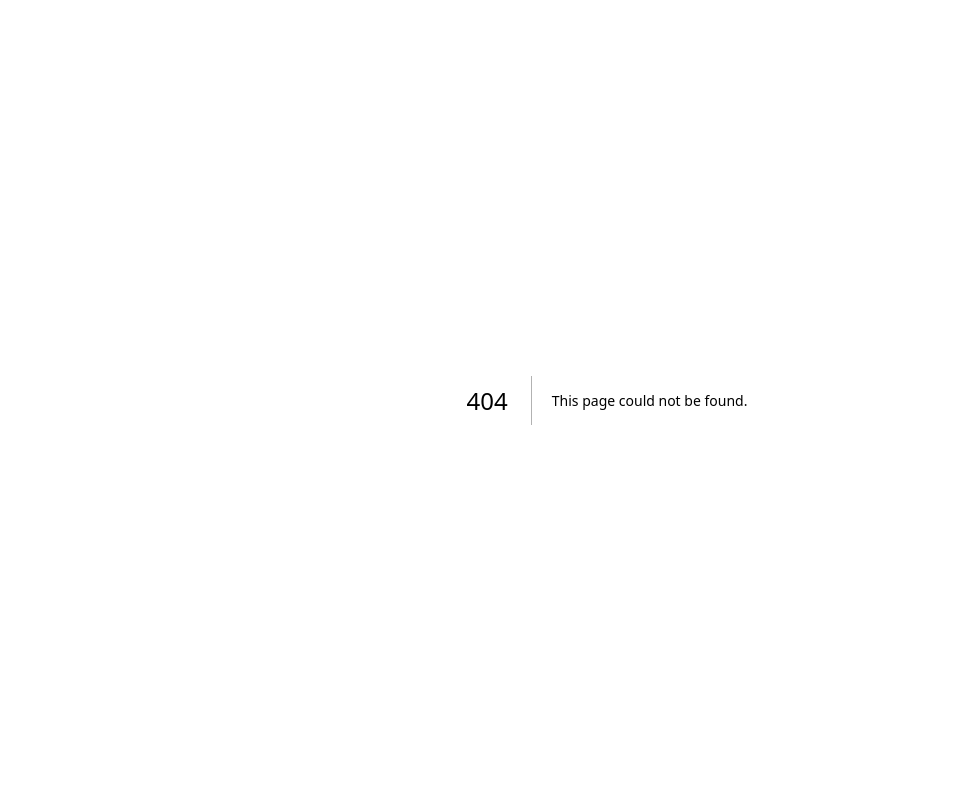
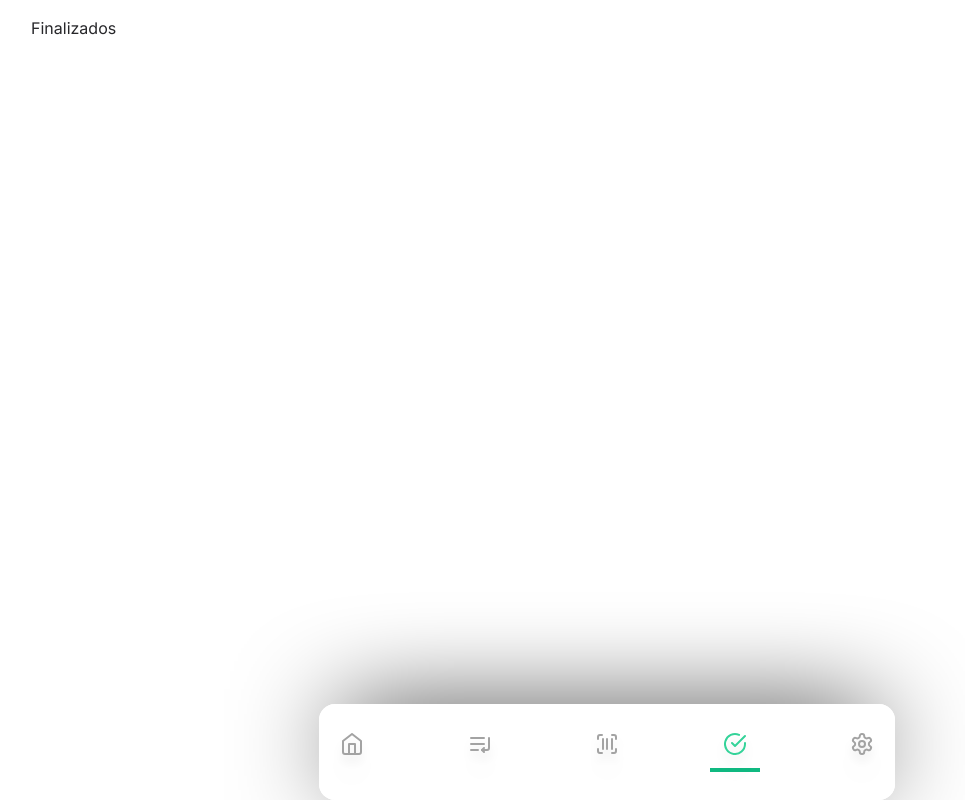
Before and after one commit to MarcusPOliveira/barcode-scanner, a Next.js app: page /finalizados in a window 1280 px wide. Before the commit this address had no page. Shown: the whole page, without its empty margins (33-998 px from the left). Built offline with nearby package versions, Linux system fonts and the light colour scheme.

Commit message:
feat: menu bottom component

```diff
--- /dev/null
+++ b/src/app/finalizados/page.tsx
@@ -0,0 +1,12 @@
+'use client'
+import { Layout } from '@/components'
+
+const Finalizados = () => {
+  return (
+    <Layout hasMenuBottom>
+      <div>Finalizados</div>
+    </Layout>
+  )
+}
+
+export default Finalizados
--- a/src/app/home/page.tsx
+++ b/src/app/home/page.tsx
@@ -1,7 +1,7 @@
 'use client'
 import { useEffect, useState } from 'react'
 
-import { Header, Layout } from '@/components'
+import { Header, Layout, Shortcuts } from '@/components'
 
 export default function Home() {
   const [isMounted, setIsMounted] = useState(false)
@@ -15,8 +15,9 @@ export default function Home() {
   }
 
   return (
-    <Layout>
+    <Layout hasMenuBottom>
       <Header />
+      <Shortcuts />
     </Layout>
   )
 }
--- a/src/components/layout/index.tsx
+++ b/src/components/layout/index.tsx
@@ -1,13 +1,49 @@
 import { ReactNode } from 'react'
+import { usePathname } from 'next/navigation'
+import { Home, Settings, ScanBarcode, ListEnd, CheckCircle } from 'lucide-react'
+
+import { MenuBottom } from '../menu_bottom'
 
 type LayoutProps = {
   children: ReactNode
+  hasMenuBottom?: boolean
 }
 
-export const Layout = ({ children }: LayoutProps) => {
+export const Layout = ({ children, hasMenuBottom = false }: LayoutProps) => {
+  const param = usePathname()
+
   return (
     <div className="container fixed inset-0 flex h-screen w-screen flex-col overflow-hidden">
       <main className="h-full w-full py-4">{children}</main>
+      {hasMenuBottom && (
+        <MenuBottom.Root>
+          <MenuBottom.Icon
+            icon={Home}
+            action={'/home'}
+            active={param === '/home'}
+          />
+          <MenuBottom.Icon
+            icon={ListEnd}
+            action={'/listagem'}
+            active={param === '/listagem'}
+          />
+          <MenuBottom.Icon
+            icon={ScanBarcode}
+            action={'/escanear'}
+            active={param === '/escanear'}
+          />
+          <MenuBottom.Icon
+            icon={CheckCircle}
+            action={'/finalizados'}
+            active={param === '/finalizados'}
+          />
+          <MenuBottom.Icon
+            icon={Settings}
+            action={'/configuracoes'}
+            active={param === '/configuracoes'}
+          />
+        </MenuBottom.Root>
+      )}
     </div>
   )
 }
--- /dev/null
+++ b/src/components/menu_bottom/MenuBottomIcon.tsx
@@ -0,0 +1,57 @@
+import { ElementType } from 'react'
+import { useRouter } from 'next/navigation'
+import { motion } from 'framer-motion'
+
+interface Props {
+  icon: ElementType
+  action?: string | (() => void)
+  active?: boolean
+  badge?: boolean
+}
+
+export function MenuBottomIcon({
+  icon: Icon,
+  action,
+  active = false,
+  badge = false,
+}: Props) {
+  const router = useRouter()
+
+  const redirect = () => {
+    if (typeof action === 'string') {
+      router.push(action)
+    } else if (typeof action === 'function') {
+      action()
+    }
+  }
+
+  return (
+    <motion.button
+      onClick={redirect}
+      className="relative h-20 min-w-[50px] cursor-pointer"
+    >
+      {active && (
+        <motion.div
+          initial={{ opacity: 0 }}
+          animate={{ opacity: 1 }}
+          transition={{ delay: 0.6, duration: 0.6 }}
+          className="absolute top-16 h-1 min-w-[50px] bg-emerald-500"
+        ></motion.div>
+      )}
+      <motion.li
+        className={`${
+          active ? 'text-emerald-400' : 'text-neutral-400'
+        } flex h-full w-full cursor-pointer items-center justify-center text-3xl drop-shadow-xl transition-all`}
+        whileTap={{ scale: 0.9 }}
+        initial={{ scale: 0.5, opacity: 0 }}
+        animate={{ scale: 1, opacity: 1 }}
+        transition={{ duration: 0.1, delay: 0.3, ease: 'easeIn' }}
+      >
+        {badge && (
+          <div className="bg-primary-500 absolute right-1 top-4 h-2 w-2 rounded-full" />
+        )}
+        <Icon />
+      </motion.li>
+    </motion.button>
+  )
+}
--- /dev/null
+++ b/src/components/menu_bottom/MenuBottomModal.tsx
@@ -0,0 +1,137 @@
+import { AnimatePresence, motion } from 'framer-motion'
+import { X } from 'lucide-react'
+
+interface Props {
+  title?: string
+  children: React.ReactNode
+  isOpen: boolean
+  setIsOpen: React.Dispatch<React.SetStateAction<boolean>>
+  hasCancel?: boolean
+  onCancel?: () => void
+  noPadding?: boolean
+}
+
+export function MenuBottomModal({
+  title,
+  children,
+  isOpen,
+  setIsOpen,
+  hasCancel = true,
+  noPadding = true,
+  onCancel = () => {
+    setIsOpen(false)
+  },
+}: Props) {
+  const handleCloseModal = () => {
+    setIsOpen(false)
+  }
+
+  return (
+    <>
+      <AnimatePresence>
+        {isOpen && (
+          <div className="fixed z-[60] flex h-screen w-screen md:items-center md:justify-center">
+            <motion.div
+              className="absolute bottom-0 z-[60] flex h-screen w-full flex-col justify-end px-4 md:top-0 md:max-w-3xl md:items-center md:justify-center"
+              initial={{ opacity: 0 }}
+              animate={{ opacity: 1 }}
+              exit={{ opacity: 0 }}
+            >
+              <motion.div
+                className="fixed inset-0 bg-neutral-900/80 backdrop-blur-lg"
+                onClick={() => handleCloseModal()}
+                initial={{ opacity: 0 }}
+                animate={{ opacity: 1 }}
+                exit={{ opacity: 0 }}
+              ></motion.div>
+              <motion.div
+                className="relative w-full rounded-[32px] bg-neutral-800 pt-4"
+                initial={{
+                  opacity: 0,
+                  top: '20%',
+                  scale: 0.95,
+                }}
+                animate={{
+                  opacity: 1,
+                  top: 0,
+                  scale: 1,
+                  transition: {
+                    ease: 'easeOut',
+                    duration: 0.3,
+                    delay: 0.3,
+                  },
+                }}
+                exit={{
+                  opacity: 0,
+                  top: '80%',
+                  transition: {
+                    ease: 'easeIn',
+                    duration: 0.15,
+                  },
+                }}
+              >
+                <div className="relative mb-2 flex w-full flex-row items-center justify-center">
+                  <div className="flex items-center justify-center">
+                    <h3 className="text-lg font-semibold text-white">
+                      {title}
+                    </h3>
+                  </div>
+                  <motion.button
+                    className="stroke-3 absolute right-4 hidden items-center md:flex"
+                    whileTap={{ scale: 0.9 }}
+                    type="button"
+                    onClick={() => handleCloseModal()}
+                  >
+                    <X size={22} className="text-white" />
+                  </motion.button>
+                </div>
+                <div
+                  className={`h-full text-white ${noPadding ? 'p-0' : 'pl-4'}`}
+                >
+                  {children}
+                </div>
+              </motion.div>
+              <motion.div
+                className="relative w-full py-3 md:hidden"
+                initial={{
+                  opacity: 0,
+                  top: '20%',
+                  scale: 0.95,
+                }}
+                animate={{
+                  opacity: 1,
+                  top: 0,
+                  scale: 1,
+                  transition: {
+                    ease: 'easeOut',
+                    duration: 0.3,
+                    delay: 0.3,
+                  },
+                }}
+                exit={{
+                  opacity: 0,
+                  top: '80%',
+                  transition: {
+                    ease: 'easeIn',
+                    duration: 0.15,
+                  },
+                }}
+              >
+                {hasCancel && (
+                  <motion.button
+                    type="button"
+                    onClick={() => onCancel()}
+                    className="text-default-100 w-full rounded-[32px] bg-neutral-800 py-3"
+                    whileTap={{ scale: 0.9 }}
+                  >
+                    Cancelar
+                  </motion.button>
+                )}
+              </motion.div>
+            </motion.div>
+          </div>
+        )}
+      </AnimatePresence>
+    </>
+  )
+}
--- /dev/null
+++ b/src/components/menu_bottom/MenuBottomRoot.tsx
@@ -0,0 +1,20 @@
+import { ReactNode } from 'react'
+
+interface Props {
+  children: ReactNode
+  hasActionBottom?: boolean
+}
+
+export function MenuBottomRoot({ children }: Props) {
+  return (
+    <div className="fixed bottom-0 left-0 z-40 w-full">
+      <div className="w-full md:m-auto md:max-w-xl">
+        {/* <div className="relative h-1 w-full rounded-bl-2xl rounded-br-2xl bg-[#FFF] md:mx-auto md:w-[calc(100%-11px)] md:rounded-full" /> */}
+
+        <ul className="backdrop-brightness-60 flex h-24 w-full items-center justify-between rounded-tl-[40px] rounded-tr-[40px] bg-white/95 px-2 pb-4 shadow-[0px_-7px_104px_-20px_#000000] md:rounded-2xl">
+          {children}
+        </ul>
+      </div>
+    </div>
+  )
+}
--- /dev/null
+++ b/src/components/menu_bottom/index.tsx
@@ -0,0 +1,9 @@
+import { MenuBottomIcon } from './MenuBottomIcon'
+import { MenuBottomModal } from './MenuBottomModal'
+import { MenuBottomRoot } from './MenuBottomRoot'
+
+export const MenuBottom = {
+  Root: MenuBottomRoot,
+  Icon: MenuBottomIcon,
+  Modal: MenuBottomModal,
+}
```
